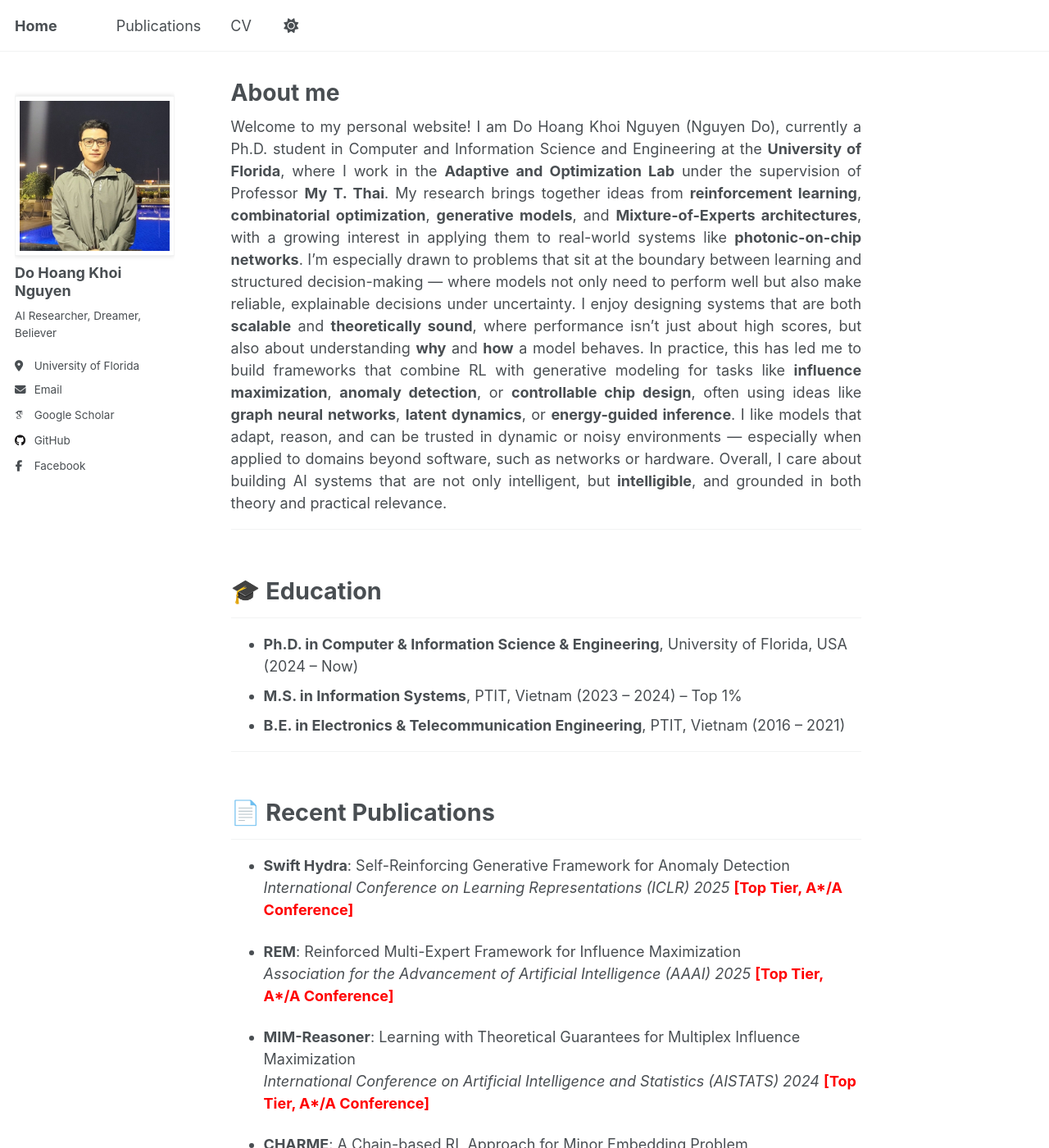
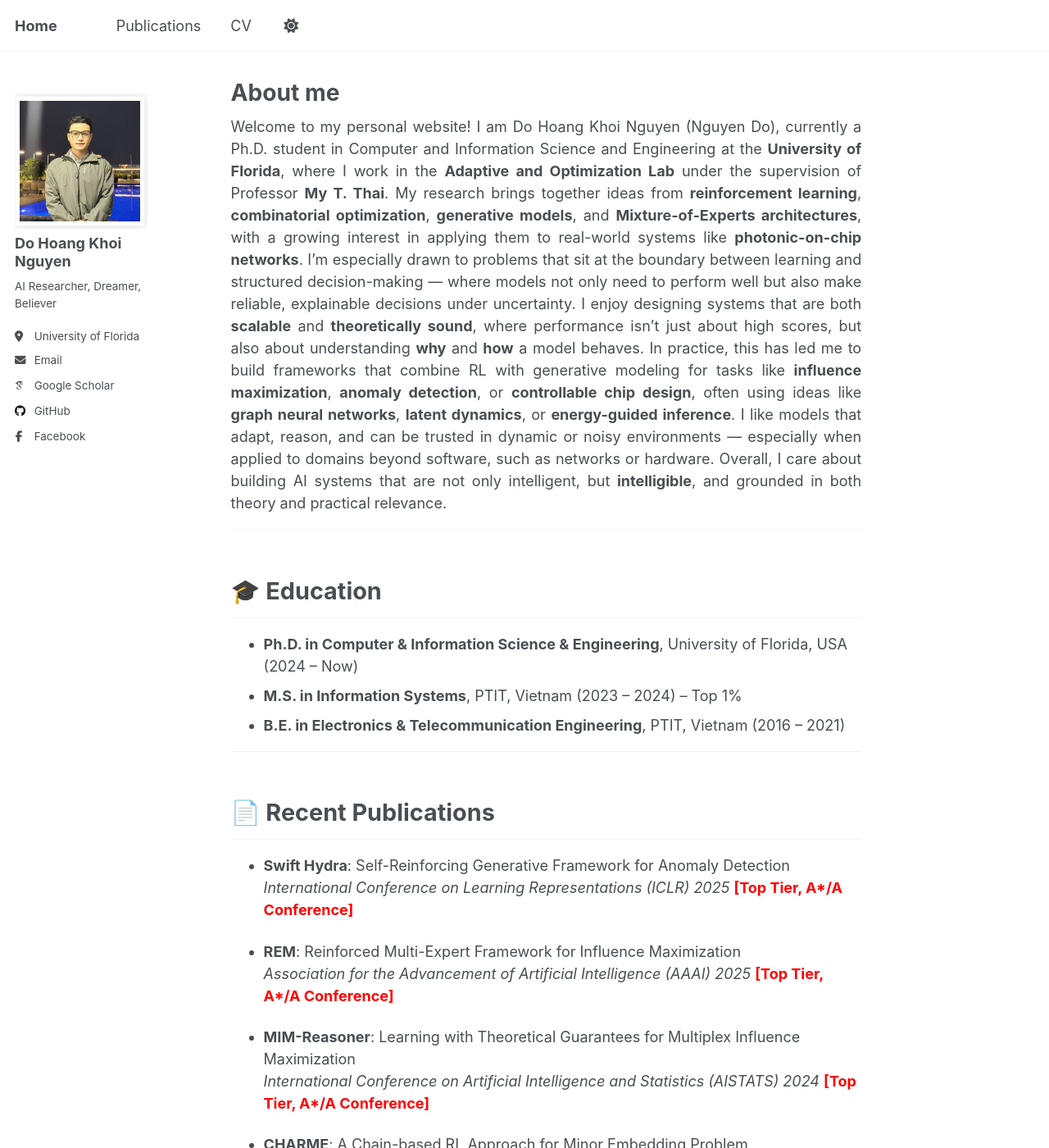
Before and after one commit to nguyendo1801/nguyendo1801.github.io, a Jekyll site: the page built from _pages/about.md, in a window 1280 px wide and 1400 px high. Shown: the whole window at 82% size. Built offline with Jekyll 4.4.1, drawn with Linux system fonts in a browser that asks for light colours; some web fonts are replaced.

Commit message:
0.0.0.0.3.8

```diff
--- a/assets/css/main.scss
+++ b/assets/css/main.scss
@@ -48,8 +48,8 @@
   margin: 0 auto;
 }
 
-.page__sidebar {
-  padding-right: 60px;
+.sidebar {
+  padding-right: 2rem;  // hoặc thử 3rem nếu muốn rộng hơn
 }
 
 //body {
```
